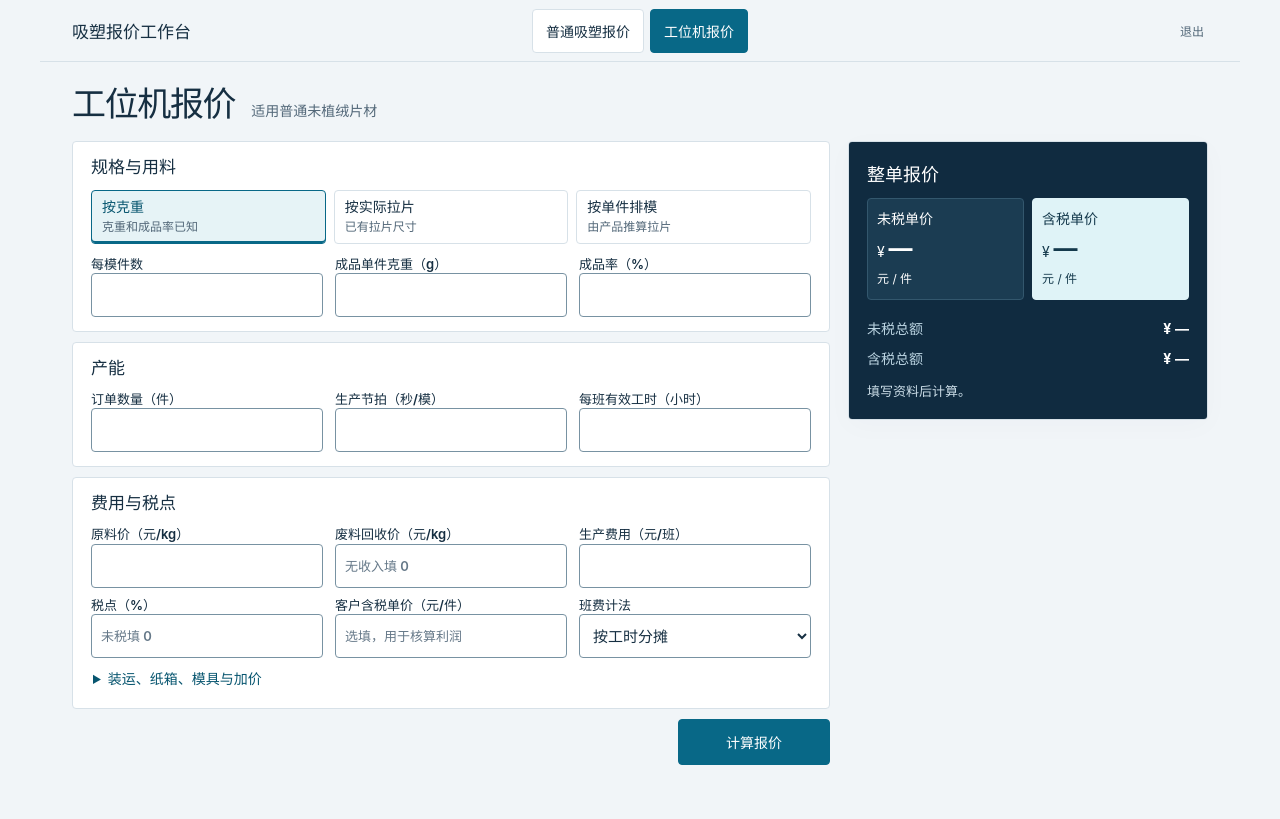
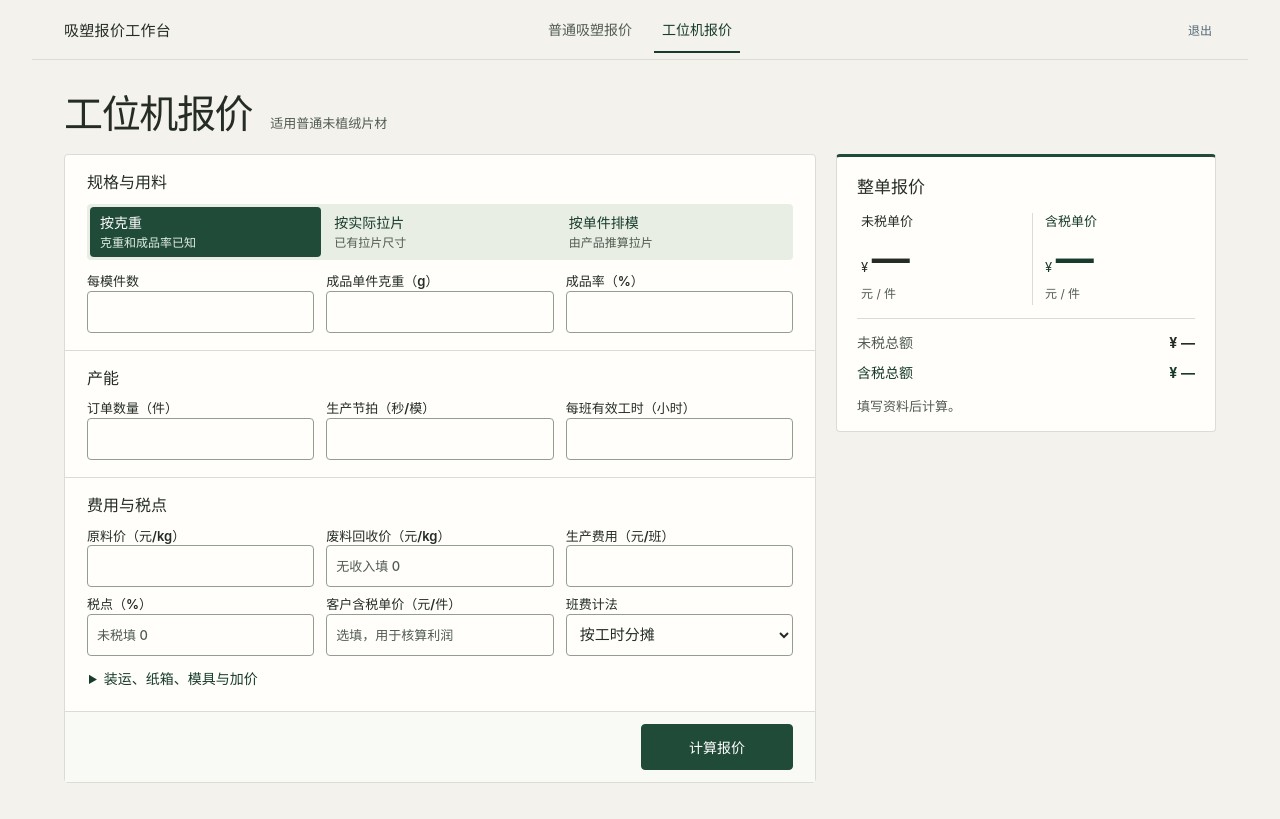
Before and after one commit to betty886/xisu-quotation, a website: page skills/xisu-quotation/web/station.html in a window 1280 px wide. Drawn offline with Linux system fonts and the light colour scheme.

Commit message:
Redesign the station quote workspace visual hierarchy

```diff
--- a/skills/xisu-quotation/web/station.html
+++ b/skills/xisu-quotation/web/station.html
@@ -100,7 +100,7 @@
           </div>
           <dl class="station-totals">
             <div><dt>未税总额</dt><dd id="station-untaxed-total">¥ —</dd></div>
-            <div><dt>含税总额</dt><dd id="station-total">¥ —</dd></div>
+            <div class="station-total-emphasis"><dt>含税总额</dt><dd id="station-total">¥ —</dd></div>
           </dl>
           <p id="station-message" role="status">填写资料后计算。</p>
         </div>
--- a/skills/xisu-quotation/web/styles.css
+++ b/skills/xisu-quotation/web/styles.css
@@ -26,101 +26,179 @@ dialog{border:1px solid var(--line);border-radius:16px;padding:28px;max-width:66
 @media(min-width:901px) and (max-height:820px){.form-body{padding:12px 20px}.section-heading{padding:12px 20px}.material-field{margin-bottom:8px}.field select,.input-wrap input{height:44px}.dimensions-heading{margin-bottom:4px}.unit-control span{min-height:32px}.shape-details{margin:0 0 4px}.shape-details summary{min-height:32px;line-height:32px}.quantity-field>label,.measurement-mode,.measurement-mode span{min-height:32px}.measurement-hint{margin-top:6px;margin-bottom:4px}.mold-heading{margin-bottom:4px}.mold-heading .text-button{min-height:32px}.mold-option{min-height:60px}.mold-hint{margin-top:6px;margin-bottom:10px}.form-actions{padding-top:12px}.primary-button{min-height:44px}.page-footer{padding-top:12px}}
 @media(max-width:480px){.mold-option small{font-size:12px}.mold-icon{width:22px}.eyebrow{display:none}.page-intro{margin-bottom:16px}.page-intro h1{font-size:24px}}
 
-.station-page {--radius:4px}
+.station-page {
+  --ink:#252c26;
+  --muted:#515b52;
+  --line:#d9ddd3;
+  --paper:#fffefb;
+  --canvas:#f3f2ec;
+  --primary:#214b39;
+  --primary-dark:#173b2c;
+  --focus:#2f7657;
+  --radius:4px;
+  --station-tint:#e9eee4;
+  --station-input-line:#929e90;
+  min-height:100vh;
+  background:var(--canvas);
+  color:var(--ink);
+}
+.station-page :is(a,button,input,select,summary):focus-visible {
+  outline-color:var(--focus);
+}
 .station-page .station-topbar {
   display:grid;
   grid-template-columns:1fr auto 1fr;
+  align-items:center;
   height:auto;
-  min-height:62px;
-  gap:12px;
+  min-height:60px;
+  max-width:1216px;
+  gap:18px;
 }
+.station-topbar .brand {font-size:15px;letter-spacing:.02em}
 .station-topbar .text-button {justify-self:end;min-height:44px}
-.station-topbar .station-nav {margin:0;justify-content:center}
-.station-topbar .station-nav a {min-height:44px;font-size:14px;border-radius:var(--radius)}
-.station-page .station-main {max-width:1200px;padding:22px 32px 28px}
-.station-title {display:flex;align-items:baseline;flex-wrap:wrap;gap:6px 16px;margin-bottom:16px}
-.station-title h1 {font-size:clamp(25px,4vw,34px);line-height:1.2;margin:0}
-.station-title p {margin:0;font-size:14px;color:var(--muted)}
-.station-workbench {display:grid;grid-template-columns:minmax(0,1fr) minmax(312px,360px);align-items:start;gap:18px}
-#station-form {display:grid;min-width:0;gap:10px}
-.station-card {padding:14px 18px;background:var(--paper);border:1px solid var(--line);border-radius:var(--radius)}
-.station-card h2 {margin:0 0 10px;font-size:17px;line-height:1.4}
+.station-topbar .station-nav {margin:0;gap:14px;justify-content:center}
+.station-topbar .station-nav a {
+  min-height:46px;
+  padding:6px 8px;
+  border:0;
+  border-bottom:2px solid transparent;
+  border-radius:0;
+  background:none;
+  color:var(--muted);
+  font-size:14px;
+  font-weight:550;
+}
+.station-topbar .station-nav a:is(:hover,[aria-current=page]) {color:var(--primary-dark);border-bottom-color:currentColor}
+.station-topbar .station-nav a[aria-current=page] {font-weight:700}
+
+.station-page .station-main {max-width:1216px;padding:32px 32px 36px}
+.station-title {display:flex;align-items:baseline;flex-wrap:wrap;gap:7px 18px;margin:0 0 18px}
+.station-title h1 {margin:0;font-size:clamp(28px,4vw,39px);font-weight:750;line-height:1.12;letter-spacing:-.035em}
+.station-title p {margin:0;font-size:13px;color:var(--muted)}
+.station-workbench {display:grid;grid-template-columns:minmax(0,1fr) minmax(330px,380px);align-items:start;gap:20px}
+#station-form {
+  min-width:0;
+  border:1px solid var(--line);
+  border-radius:var(--radius);
+  background:var(--paper);
+}
+.station-card {padding:17px 22px}
+.station-card + .station-card {border-top:1px solid var(--line)}
+.station-card h2 {margin:0 0 11px;font-size:16px;line-height:1.35}
 .station-grid {display:grid;grid-template-columns:repeat(2,minmax(0,1fr));gap:9px 12px}
 .station-triple,.station-layout-options {grid-template-columns:repeat(3,minmax(0,1fr))}
-.station-page .station-grid .field {min-width:0;gap:5px;font-size:13px;font-weight:600;line-height:1.35}
+.station-page .station-grid .field {min-width:0;gap:5px;color:var(--ink);font-size:13px;font-weight:600;line-height:1.35}
 .station-page .station-grid input,.station-page .station-grid select {
-  width:100%;min-width:0;height:44px;padding:7px 9px;border:1px solid #7892a2;border-radius:var(--radius);background:var(--paper);
+  width:100%;
+  min-width:0;
+  height:42px;
+  padding:7px 9px;
+  border:1px solid var(--station-input-line);
+  border-radius:var(--radius);
+  background:var(--paper);
+  font-weight:500;
 }
+.station-page .station-grid select {padding-right:25px}
+.station-page .station-grid input::placeholder {color:var(--muted);font-size:13px}
 .station-page button {border-radius:var(--radius)}
-.station-page .station-grid select {padding-right:26px}
-.station-page .station-grid input::placeholder {font-size:13px}
 .station-wide {grid-column:1/-1}
-.station-methods {display:grid;grid-template-columns:repeat(3,minmax(0,1fr));gap:8px;margin:0 0 12px}
+
+.station-methods {
+  display:grid;
+  grid-template-columns:repeat(3,minmax(0,1fr));
+  gap:3px;
+  margin:0 0 13px;
+  padding:3px;
+  border-radius:var(--radius);
+  background:var(--station-tint);
+}
 .station-methods label {
-  position:relative;display:flex;align-items:center;min-width:0;min-height:54px;padding:7px 10px;
-  border:1px solid var(--line);border-radius:var(--radius);background:var(--paper);cursor:pointer;
-  font-size:14px;font-weight:700;line-height:1.3;
+  position:relative;
+  display:flex;
+  align-items:center;
+  min-width:0;
+  min-height:50px;
+  padding:6px 10px;
+  border-radius:var(--radius);
+  color:var(--primary-dark);
+  cursor:pointer;
+  font-size:14px;
+  font-weight:700;
+  line-height:1.3;
 }
+.station-methods label:hover {background:#dae5d8}
 .station-methods input {position:absolute;width:1px;height:1px;margin:0;clip-path:inset(50%);overflow:hidden}
-.station-methods label:has(input:checked) {
-  border-color:var(--primary);background:#e6f3f6;color:var(--primary-dark);box-shadow:inset 0 -2px var(--primary);
-}
+.station-methods label:has(input:checked) {background:var(--primary);color:white}
 .station-methods label:has(input:focus-visible) {outline:2px solid var(--focus);outline-offset:2px}
-.station-methods small {display:block;margin-top:3px;font-size:12px;font-weight:400;color:var(--muted)}
-.station-layout-controls {
-  display:grid;gap:10px;margin-bottom:12px;padding:12px;
-  border:1px solid var(--line);border-radius:var(--radius);background:#f7fafb;
-}
-.station-disclosure {margin-top:4px}
-.station-disclosure summary {width:fit-content;padding:6px 2px;font-size:14px;font-weight:650;color:var(--primary-dark)}
+.station-methods small {display:block;margin-top:3px;color:var(--muted);font-size:12px;font-weight:400}
+.station-methods label:has(input:checked) small {color:#e0ede2}
+.station-layout-controls {display:grid;gap:10px;margin:0 0 13px;padding:12px;border-left:2px solid #9dae9a;background:#f0f2ea}
+.station-disclosure {margin:6px 0 0}
+.station-disclosure summary {width:fit-content;padding:6px 2px;color:var(--primary-dark);font-size:14px;font-weight:650}
 .station-disclosure[open] > div {margin-top:8px}
 .station-layout-action {display:flex;flex-wrap:wrap;align-items:center;gap:8px}
-.station-layout-action .secondary-button {width:auto;min-height:44px}
+.station-page .secondary-button {width:auto;min-height:44px;border-color:#879d8b;background:var(--paper);color:var(--primary-dark)}
+.station-page .secondary-button:hover {background:var(--station-tint)}
 #station-layout-status,#station-form-error {margin:0;font-size:14px;color:var(--muted);line-height:1.5}
 #station-layout-status[data-error],#station-form-error[data-error] {color:var(--error)}
 .station-layout-result {
-  display:grid;grid-template-columns:repeat(auto-fit,minmax(min(100%,144px),1fr));gap:8px;
-  margin:0 0 12px;padding:10px;border:1px solid #c5dde5;border-radius:var(--radius);background:#eef6f8;
+  display:grid;
+  grid-template-columns:repeat(auto-fit,minmax(min(100%,144px),1fr));
+  gap:8px;
+  margin:0 0 13px;
+  padding:10px 12px;
+  border-top:1px solid #afc0ac;
+  border-bottom:1px solid #afc0ac;
+  background:var(--station-tint);
 }
-.station-layout-result div {min-width:0;padding:3px 5px}
-.station-layout-result span,.station-layout-result small {display:block;font-size:12px;color:var(--muted)}
+.station-layout-result div {min-width:0;padding:3px 0}
+.station-layout-result span,.station-layout-result small {display:block;color:var(--muted);font-size:12px}
 .station-layout-result strong {display:block;margin-top:3px;font-size:16px;font-variant-numeric:tabular-nums;overflow-wrap:anywhere}
-.station-submit {display:flex;justify-content:flex-end;align-items:center;flex-wrap:wrap;gap:8px 12px}
-.station-submit .primary-button {width:auto;min-width:152px;min-height:46px}
-.station-results {top:14px;min-width:0}
-.station-price-main {padding:18px;background:var(--navy);color:#fff}
-.station-price-main h2 {margin:0 0 12px;font-size:18px}
-.station-price-pair {display:grid;grid-template-columns:repeat(2,minmax(0,1fr));gap:8px}
-.station-price {
-  min-width:0;padding:11px 9px;background:#1b3c52;border:1px solid #33576d;border-radius:var(--radius);
-  font-size:14px;line-height:1.35;
+.station-submit {
+  display:flex;
+  justify-content:flex-end;
+  align-items:center;
+  flex-wrap:wrap;
+  gap:8px 12px;
+  padding:12px 22px;
+  border-top:1px solid var(--line);
+  background:#f9faf5;
 }
-.station-taxed-price {background:#dff3f7;border-color:#dff3f7;color:#14394c}
-.station-price > div {margin:4px 0;font-size:14px;font-variant-numeric:tabular-nums;overflow-wrap:anywhere}
-.station-price strong {font-size:clamp(19px,2vw,24px);letter-spacing:-.025em}
-.station-price small {font-size:12px}
-.station-totals {margin:13px 0 0}
-.station-totals > div {display:grid;grid-template-columns:auto minmax(0,1fr);gap:6px;align-items:baseline;padding:5px 0;font-size:14px}
-.station-totals dt {color:#bbd4e1}
-.station-totals dd {margin:0;text-align:right;font-weight:700;font-variant-numeric:tabular-nums;overflow-wrap:anywhere}
-#station-message {margin:8px 0 0;color:#cbdde7;font-size:13px;line-height:1.55}
-.station-results-section {margin:0;padding:11px 16px;border-top:1px solid var(--line)}
-.station-results-section h3 {margin:0 0 4px;font-size:15px}
+.station-submit .primary-button {width:auto;min-width:152px;min-height:44px}
+
+.station-results {top:16px;min-width:0;border-top:3px solid var(--primary);box-shadow:none}
+.station-price-main {padding:19px 20px 15px}
+.station-price-main h2 {margin:0 0 14px;font-size:17px;line-height:1.35}
+.station-price-pair {display:grid;grid-template-columns:repeat(2,minmax(0,1fr));gap:12px}
+.station-price {min-width:0;padding:0 4px 3px;font-size:14px;line-height:1.3}
+.station-taxed-price {padding-left:12px;border-left:1px solid var(--line);color:var(--primary-dark)}
+.station-price > span {display:block;font-size:13px;font-weight:650}
+.station-price > div {margin:4px 0 1px;font-size:13px;font-variant-numeric:tabular-nums;overflow-wrap:anywhere}
+.station-price strong {font-size:clamp(26px,3vw,38px);font-weight:650;letter-spacing:-.05em}
+.station-price small {color:var(--muted);font-size:12px}
+.station-totals {margin:13px 0 0;padding:8px 0 0;border-top:1px solid var(--line)}
+.station-totals > div {display:grid;grid-template-columns:auto minmax(0,1fr);gap:7px;align-items:baseline;padding:5px 0;font-size:14px}
+.station-totals dt {color:var(--muted)}
+.station-totals dd {margin:0;text-align:right;font-weight:650;font-variant-numeric:tabular-nums;overflow-wrap:anywhere}
+.station-total-emphasis dt,.station-total-emphasis dd {color:var(--primary-dark);font-weight:750}
+#station-message {margin:9px 0 0;color:var(--muted);font-size:13px;line-height:1.55}
+.station-results-section {margin:0;padding:11px 20px;border-top:1px solid var(--line)}
+.station-results-section h3 {margin:0 0 5px;font-size:15px}
 .station-results-section .summary-row {gap:10px;font-size:13px}
 .station-results-section .summary-row strong {text-align:right;overflow-wrap:anywhere}
 .station-copy {display:flex;align-items:center;flex-wrap:wrap;gap:8px;font-size:13px}
-.station-copy .secondary-button {width:auto;min-height:44px}
+
 @media(max-width:900px) {
-  .station-workbench {grid-template-columns:minmax(0,1fr) minmax(290px,34%);gap:12px}
-  .station-topbar .station-nav a {padding-inline:9px}
+  .station-workbench {grid-template-columns:minmax(0,1fr) minmax(295px,34%);gap:13px}
   .station-page .station-main {padding-inline:20px}
+  .station-card,.station-submit {padding-inline:15px}
 }
 @media(max-width:760px) {
   .station-workbench {grid-template-columns:minmax(0,1fr)}
   .station-results {position:static}
-  .station-page .station-main {padding:18px 12px 24px}
+  .station-page .station-main {padding:20px 12px 24px}
   .station-triple,.station-layout-options {grid-template-columns:repeat(2,minmax(0,1fr))}
-  .station-page .station-grid input,.station-page .station-grid select {font-size:16px}
+  .station-page .station-grid input,.station-page .station-grid select {height:44px;font-size:16px}
   .station-layout-profile {grid-column:1/-1}
 }
 @media(min-width:370px) and (max-width:760px) {
@@ -128,14 +206,15 @@ dialog{border:1px solid var(--line);border-radius:16px;padding:28px;max-width:66
   .station-layout-result strong {font-size:15px}
 }
 @media(max-width:480px) {
-  .station-page .station-topbar {grid-template-columns:1fr auto;gap:4px 8px;padding:4px 12px 8px}
-  .station-topbar .station-nav {grid-area:2/1/3/3;display:grid;grid-template-columns:repeat(2,minmax(0,1fr))}
+  .station-page .station-topbar {grid-template-columns:1fr auto;gap:0 8px;padding:4px 12px 0}
+  .station-topbar .station-nav {grid-area:2/1/3/3;display:grid;grid-template-columns:repeat(2,minmax(0,1fr));gap:0}
   .station-topbar .station-nav a {justify-content:center}
   .station-topbar #station-logout {grid-column:2}
-  .station-card,.station-price-main {padding:12px}
-  .station-methods {gap:5px}
-  .station-methods label {padding:6px;font-size:13px}
+  .station-card,.station-price-main {padding:13px}
+  .station-results-section {padding-inline:13px}
+  .station-methods label {min-height:44px;padding:5px 6px;font-size:13px}
   .station-methods small {display:none}
   .station-disclosure summary {min-height:44px;display:list-item;align-content:center}
+  .station-submit {padding:10px 13px}
   .station-submit .primary-button {width:100%}
 }
```
